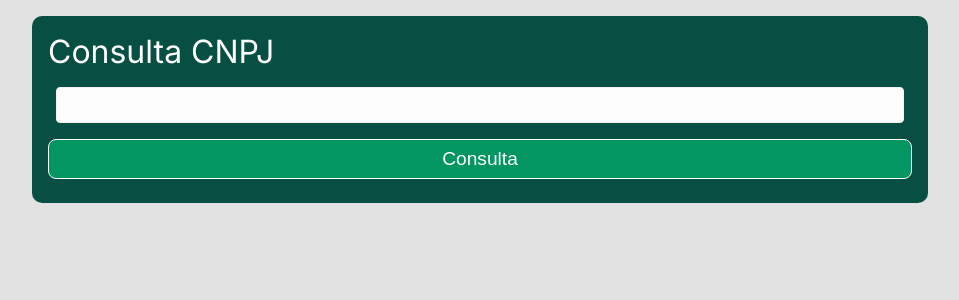
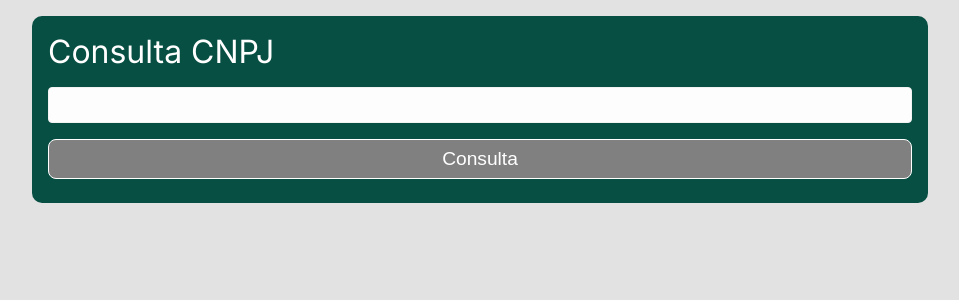
Before and after one commit to GPrince00/gd-test, a Next.js app: page / in a window 1280 px wide. Shown: the top 300 px of the page, without its empty margins (160-1119 px from the left). Built offline with nearby package versions, Linux system fonts and the light colour scheme.

Commit message:
feat(cnpj): change the validation of the cnpj

```diff
--- a/src/app/page.css
+++ b/src/app/page.css
@@ -63,6 +63,10 @@ button {
   border: 1px #fff solid;
   border-radius: 8px;
   font-weight: 500;
+}
+
+button:disabled {
+  background-color: #808080;
 }
 
 .title {
@@ -150,13 +154,6 @@ button {
   .modalInputsContainer {
     display: grid;
     grid-template-columns: 1fr 1fr;
-  }
-
-  .formInput,
-  .formLabel {
-    margin: 0 0.5rem;
-  }
-  .modalSectionTitle {
-    margin-left: 0.5rem;
+    column-gap: 1rem;
   }
 }
--- a/src/app/page.js
+++ b/src/app/page.js
@@ -11,10 +11,11 @@ export default function Home() {
   const [modalOpen, setModalOpen] = useState(false);
 
   async function getCnpj() {
-    if (!cnpj) return toast.error("CNPJ Inválido");
+    let formatedCnpj = cnpj.replace(/[^0-9]/g, "");
+    if (formatedCnpj.length !== 14) return toast.error("CNPJ Inválido");
+
     try {
       setInfo();
-      let formatedCnpj = cnpj.replace(/[^0-9]/g, "");
       const res = await fetch(
         `https://brasilapi.com.br/api/cnpj/v1/${formatedCnpj}`
       );
@@ -86,7 +87,7 @@ export default function Home() {
             className="formInput"
             onChange={(e) => setCnpj(e.target.value)}
           />
-          <button className="consultButton" onClick={() => getCnpj()}>
+          <button className="consultButton" disabled={!cnpj} onClick={() => getCnpj()}>
             Consulta
           </button>
         </div>
@@ -178,7 +179,9 @@ export default function Home() {
             </div>
           </div>
           <div className="buttonContainer">
-            <button className="editButton" onClick={() => openModal()}>Editar</button>
+            <button className="editButton" onClick={() => openModal()}>
+              Editar
+            </button>
             <button onClick={() => sendInfo()}>Confirmar</button>
           </div>
         </div>
@@ -188,8 +191,8 @@ export default function Home() {
       {modalOpen && <div className="blockContainer" />}
       {modalOpen && (
         <div className="modalContainer">
-          <h1 className="modalSectionTitle">Edição</h1>
-          <h2 className="modalSectionTitle">Informações Gerais</h2>
+          <h1>Edição</h1>
+          <h2>Informações Gerais</h2>
           <div className="modalInputsContainer">
             <div className="formGroup">
               <label className="formLabel">Nome</label>
@@ -266,7 +269,7 @@ export default function Home() {
               />
             </div>
           </div>
-          <h2 className="modalSectionTitle">Endereço</h2>
+          <h2>Endereço</h2>
           <div className="modalInputsContainer">
             <div className="formGroup">
               <label className="formLabel">Tipo</label>
@@ -353,9 +356,7 @@ export default function Home() {
             <button className="cancelButton" onClick={() => closeModal()}>
               Cancelar
             </button>
-            <button onClick={() => saveInfo()}>
-              Salvar
-            </button>
+            <button onClick={() => saveInfo()}>Salvar</button>
           </div>
         </div>
       )}
```
